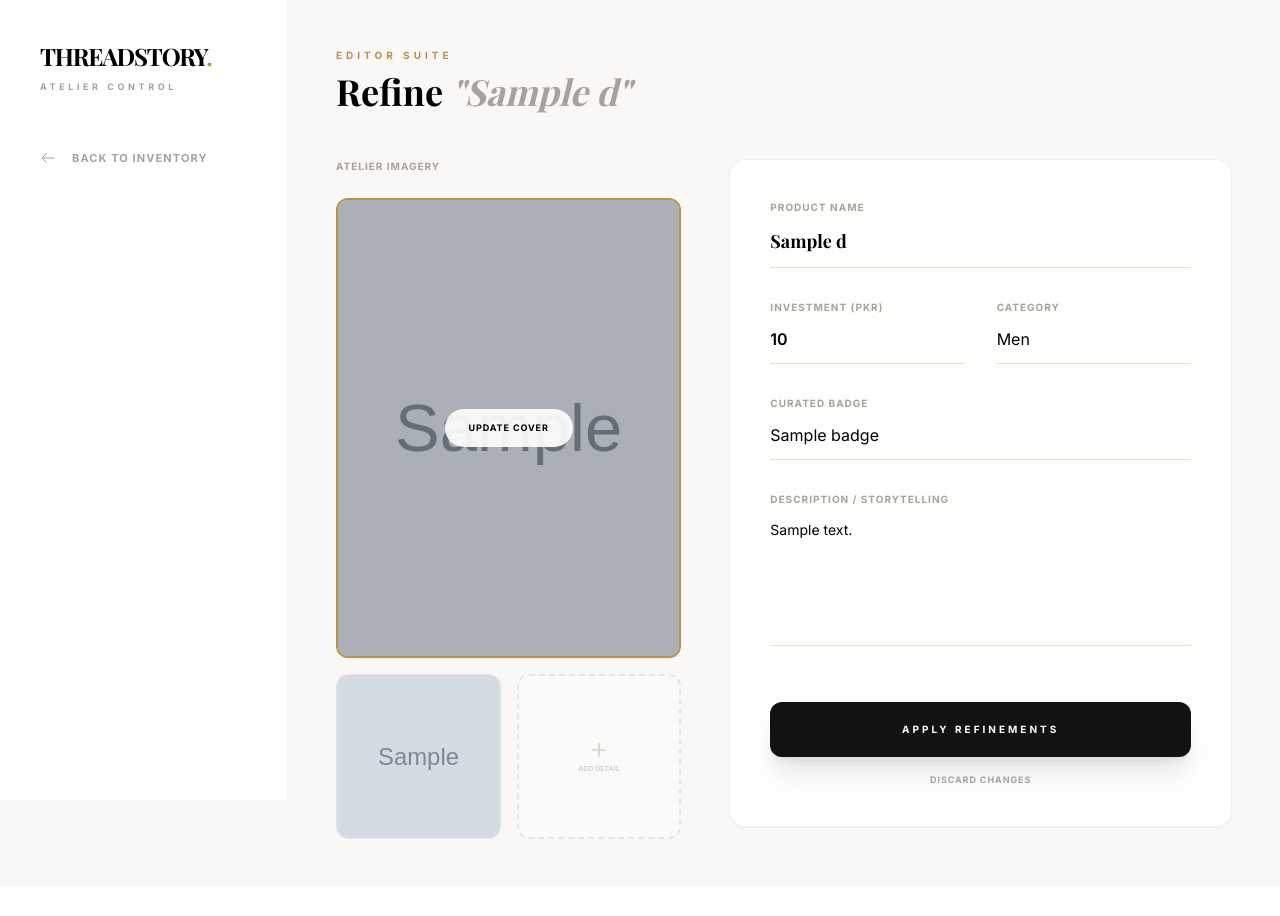
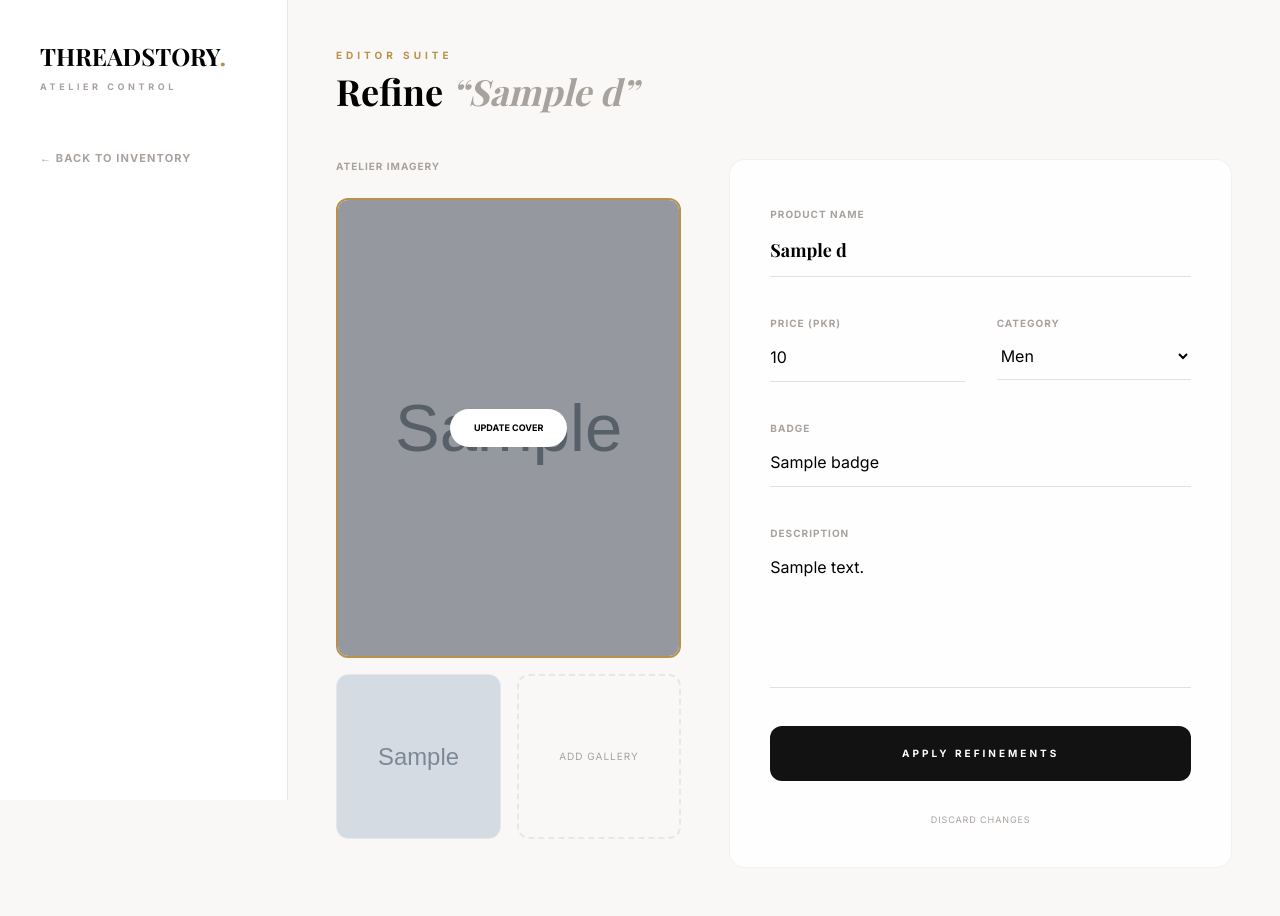
Before and after one commit to mustafa-ezzi/final-year-project, a Django app: template templates/update.html in a window 1280 px wide. Before the commit the page ends 839 px from the top, so only its background shows below. Run offline with Django 3.2, Linux system fonts and the light colour scheme; the template is opened without the code that fills it: most values are stand-ins (such as "Sample title", 1, 10 or a date in 2020); grey boxes marked "Sample" are stand-in pictures; some libraries are stand-ins or nearby versions; some web fonts are replaced.

Commit message:
UPDATED IN UPDATE PRODUCT

```diff
--- a/templates/update.html
+++ b/templates/update.html
@@ -1,7 +1,6 @@
 {% load static %}
 <!DOCTYPE html>
 <html lang="en">
-
 <head>
     <link rel="icon" type="image/x-icon" href="{% static 'favicon.ico' %}">
     <meta charset="UTF-8" />
@@ -31,101 +30,122 @@
 
     <style>
         body { background-color: #F9F8F6; font-family: 'Inter', sans-serif; }
-        .glass-panel { background: rgba(255, 255, 255, 0.8); backdrop-filter: blur(12px); border: 1px solid rgba(0, 0, 0, 0.05); }
-        .input-atelier { background: transparent; border-bottom: 1px solid #E5E1DA; padding: 0.75rem 0; transition: border-color 0.4s; width: 100%;}
+        .glass-panel { background: rgba(255,255,255,0.85); backdrop-filter: blur(12px); border: 1px solid rgba(0,0,0,0.05); }
+        .input-atelier { background: transparent; border-bottom: 1px solid #E5E1DA; padding: 0.75rem 0; width: 100%; }
         .input-atelier:focus { outline: none; border-bottom-color: #B8924A; }
-        .sidebar-link { transition: all 0.3s ease; }
     </style>
 </head>
 
 <body class="flex">
 
-    <aside class="w-72 h-screen sticky top-0 bg-white border-r border-stone-100 flex flex-col z-50">
+<!-- SIDEBAR -->
+<aside class="w-72 h-screen sticky top-0 bg-white border-r flex flex-col z-50">
     <div class="p-10">
-            <h1 class="font-playfair text-2xl font-bold tracking-tighter">
+        <h1 class="font-playfair text-2xl font-bold">
             THREADSTORY<span class="text-gold">.</span>
         </h1>
-            <p class="text-[9px] tracking-[0.4em] text-stone-400 mt-2 uppercase font-bold">Atelier Control</p>
+        <p class="text-[9px] tracking-[0.4em] text-stone-400 mt-2 uppercase font-bold">
+            Atelier Control
+        </p>
     </div>
 
-        <nav class="flex-1 px-6 space-y-2">
-            <a href="{% url 'index' %}" class="sidebar-link flex items-center gap-4 py-4 px-4 text-[11px] font-bold tracking-widest uppercase text-stone-400 hover:text-dark">
-                <svg class="w-4 h-4" fill="none" stroke="currentColor" viewBox="0 0 24 24"><path stroke-width="1.5" d="M10 19l-7-7m0 0l7-7m-7 7h18"></path></svg>
-                Back to Inventory
+    <nav class="flex-1 px-6">
+        <a href="{% url 'index' %}"
+           class="flex items-center gap-4 py-4 px-4 text-[11px] font-bold tracking-widest uppercase text-stone-400 hover:text-dark">
+            ← Back to Inventory
         </a>
     </nav>
 </aside>
 
+<!-- MAIN -->
 <main class="flex-1 p-12">
+
 <header class="mb-12">
-            <h4 class="text-[10px] font-bold tracking-[0.4em] text-gold uppercase mb-2">Editor Suite</h4>
-            <h2 class="font-playfair text-4xl font-bold">Refine <span class="italic font-light text-stone-400">"{{ d.name }}"</span></h2>
+    <h4 class="text-[10px] font-bold tracking-[0.4em] text-gold uppercase mb-2">
+        Editor Suite
+    </h4>
+    <h2 class="font-playfair text-4xl font-bold">
+        Refine <span class="italic text-stone-400">“{{ d.name }}”</span>
+    </h2>
 </header>
 
-        <div class="max-w-6xl">
-            <form action="/update/{{ d.id }}/" method="post" enctype="multipart/form-data" class="grid lg:grid-cols-12 gap-12">
+<form action="{% url 'update' d.id %}"
+      method="POST"
+      enctype="multipart/form-data"
+      class="grid lg:grid-cols-12 gap-12">
+
 {% csrf_token %}
-                <input type="hidden" name="id" value="{{ d.id }}">
 
+<!-- LEFT: IMAGES -->
 <div class="lg:col-span-5">
     <div class="sticky top-12">
-        <p class="text-[10px] font-bold tracking-widest text-stone-400 uppercase mb-6">Atelier Imagery</p>
+
+        <p class="text-[10px] font-bold tracking-widest text-stone-400 uppercase mb-6">
+            Atelier Imagery
+        </p>
 
         <div class="grid grid-cols-2 gap-4">
-            <div class="relative aspect-[3/4] overflow-hidden rounded-xl bg-stone-200 border-2 border-gold group shadow-sm col-span-2">
+
+            <!-- MAIN IMAGE -->
+            <div class="relative aspect-[3/4] col-span-2 overflow-hidden rounded-xl border-2 border-gold">
                 <img id="preview-main" src="{{ d.image.url }}" class="w-full h-full object-cover">
-                <div class="absolute inset-0 bg-black/20 group-hover:bg-black/40 transition-all flex items-center justify-center">
-                    <label class="cursor-pointer bg-white/90 px-6 py-3 rounded-full text-[9px] font-bold tracking-widest uppercase hover:bg-gold hover:text-white transition-all">
+                <label class="absolute inset-0 flex items-center justify-center bg-black/30 cursor-pointer">
+                    <span class="bg-white px-6 py-3 rounded-full text-[9px] font-bold uppercase">
                         Update Cover
-                        <input type="file" name="image" onchange="previewUpdate(this, 'preview-main')" class="hidden">
+                    </span>
+                    <input type="file" name="image" class="hidden"
+                           onchange="previewUpdate(this,'preview-main')">
                 </label>
             </div>
-            </div>
 
+            <!-- GALLERY IMAGES -->
             {% for img in gallery %}
-            <div class="relative aspect-square overflow-hidden rounded-xl bg-stone-100 border border-stone-200 group">
+            <div class="relative aspect-square overflow-hidden rounded-xl border">
                 <img id="prev-{{ forloop.counter }}" src="{{ img.image.url }}" class="w-full h-full object-cover">
-                <div class="absolute inset-0 bg-dark/20 opacity-0 group-hover:opacity-100 transition-all flex items-center justify-center">
-                    <label class="cursor-pointer text-white">
-                        <svg class="w-6 h-6" fill="none" stroke="currentColor" viewBox="0 0 24 24"><path stroke-width="2" d="M12 4v16m8-8H4"/></svg>
-                        <input type="file" name="gallery" onchange="previewUpdate(this, 'prev-{{ forloop.counter }}')" class="hidden">
-                    </label>
-                </div>
             </div>
             {% endfor %}
 
-            {% with gallery_count=gallery.count %}
-                {% if gallery_count < 3 %}
-                    <div class="relative aspect-square overflow-hidden rounded-xl bg-stone-50 border-2 border-dashed border-stone-200 group flex items-center justify-center">
-                        <input type="file" name="gallery" onchange="previewUpdate(this, 'new-slot')" class="absolute inset-0 opacity-0 cursor-pointer z-10">
-                        <div class="text-stone-300 group-hover:text-gold transition-colors text-center p-2">
-                            <svg class="w-5 h-5 mx-auto" fill="none" stroke="currentColor" viewBox="0 0 24 24"><path stroke-width="2" d="M12 4v16m8-8H4"/></svg>
-                            <p class="text-[7px] font-bold uppercase mt-1">Add Detail</p>
+            <!-- ADD NEW GALLERY -->
+            <div class="relative aspect-square overflow-hidden rounded-xl border-2 border-dashed flex items-center justify-center">
+                <input type="file"
+                       name="gallery"
+                       multiple
+                       class="absolute inset-0 opacity-0 cursor-pointer"
+                       onchange="previewMultiple(this)">
+                <span class="text-[10px] uppercase tracking-widest text-stone-400">
+                    Add Gallery
+                </span>
             </div>
-                        <img id="new-slot" class="hidden absolute inset-0 w-full h-full object-cover z-0">
-                    </div>
-                {% endif %}
-            {% endwith %}
+
         </div>
     </div>
 </div>
 
-                <div class="lg:col-span-7 glass-panel p-10 rounded-2xl shadow-sm h-fit">
+<!-- RIGHT: FORM -->
+<div class="lg:col-span-7 glass-panel p-10 rounded-2xl">
+
 <div class="space-y-8">
 
-                        <div class="flex flex-col">
-                            <label class="text-[10px] font-bold tracking-widest text-stone-400 uppercase">Product Name</label>
+<div>
+    <label class="text-[10px] font-bold uppercase tracking-widest text-stone-400">
+        Product Name
+    </label>
     <input type="text" name="name" value="{{ d.name }}" class="input-atelier text-lg font-playfair font-bold" required>
 </div>
 
 <div class="grid grid-cols-2 gap-8">
-                            <div class="flex flex-col">
-                                <label class="text-[10px] font-bold tracking-widest text-stone-400 uppercase">Investment (PKR)</label>
-                                <input type="number" step="0.01" name="price" value="{{ d.price }}" class="input-atelier font-inter font-semibold" required>
+    <div>
+        <label class="text-[10px] font-bold uppercase tracking-widest text-stone-400">
+            Price (PKR)
+        </label>
+        <input type="number" step="0.01" name="price" value="{{ d.price }}" class="input-atelier" required>
     </div>
-                            <div class="flex flex-col">
-                                <label class="text-[10px] font-bold tracking-widest text-stone-400 uppercase">Category</label>
-                                <select name="category" class="input-atelier bg-transparent appearance-none">
+
+    <div>
+        <label class="text-[10px] font-bold uppercase tracking-widest text-stone-400">
+            Category
+        </label>
+        <select name="category" class="input-atelier">
             <option value="Men" {% if d.category == "Men" %}selected{% endif %}>Men</option>
             <option value="Women" {% if d.category == "Women" %}selected{% endif %}>Women</option>
             <option value="Kids" {% if d.category == "Kids" %}selected{% endif %}>Kids</option>
@@ -133,41 +153,44 @@
     </div>
 </div>
 
-                        <div class="flex flex-col">
-                            <label class="text-[10px] font-bold tracking-widest text-stone-400 uppercase">Curated Badge</label>
-                            <input type="text" name="badge" value="{{ d.badge }}" class="input-atelier" placeholder="e.g. Limited Edition">
+<div>
+    <label class="text-[10px] font-bold uppercase tracking-widest text-stone-400">
+        Badge
+    </label>
+    <input type="text" name="badge" value="{{ d.badge }}" class="input-atelier">
 </div>
 
-                        <div class="flex flex-col">
-                            <label class="text-[10px] font-bold tracking-widest text-stone-400 uppercase">Description / Storytelling</label>
-                            <textarea name="description" rows="5" class="input-atelier text-sm leading-relaxed resize-none" required>{{ d.description }}</textarea>
+<div>
+    <label class="text-[10px] font-bold uppercase tracking-widest text-stone-400">
+        Description
+    </label>
+    <textarea name="description" rows="5" class="input-atelier resize-none" required>{{ d.description }}</textarea>
 </div>
 
-                        <div class="pt-6">
-                            <button type="submit" class="w-full bg-dark text-white py-5 rounded-xl text-[10px] font-bold tracking-[0.3em] uppercase hover:bg-gold transition-all duration-500 shadow-xl shadow-dark/10">
+<button type="submit"
+        class="w-full bg-dark text-white py-5 rounded-xl text-[10px] font-bold tracking-[0.3em] uppercase hover:bg-gold transition">
     Apply Refinements
 </button>
-                            <a href="{% url 'index' %}" class="block text-center mt-4 text-[9px] font-bold tracking-widest text-stone-400 uppercase hover:text-dark transition-colors">
+
+<a href="{% url 'index' %}"
+   class="block text-center mt-4 text-[9px] uppercase tracking-widest text-stone-400 hover:text-dark">
     Discard Changes
 </a>
-                        </div>
+
 </div>
 </div>
 </form>
-        </div>
 </main>
 
 <script>
-        function previewUpdate(input, previewId) {
-            if (input.files && input.files[0]) {
+function previewUpdate(input, id) {
     const reader = new FileReader();
-                reader.onload = function(e) {
-                    const img = document.getElementById(previewId);
-                    img.src = e.target.result;
-                    img.closest('div').classList.add('ring-2', 'ring-gold', 'ring-offset-2');
-                }
+    reader.onload = e => document.getElementById(id).src = e.target.result;
     reader.readAsDataURL(input.files[0]);
 }
+
+function previewMultiple(input) {
+    [...input.files].forEach(file => console.log("Selected:", file.name));
 }
 </script>
 
```
Also changed, not shown: products/views.py (+17 -12 lines), db.sqlite3. Lines whose indentation alone changed are shown as unchanged.
